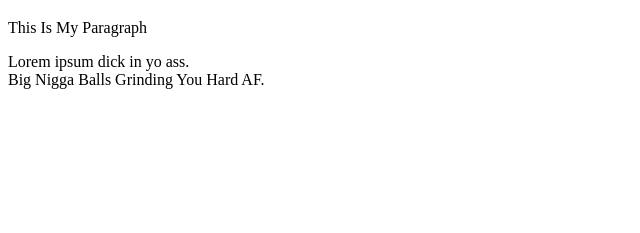
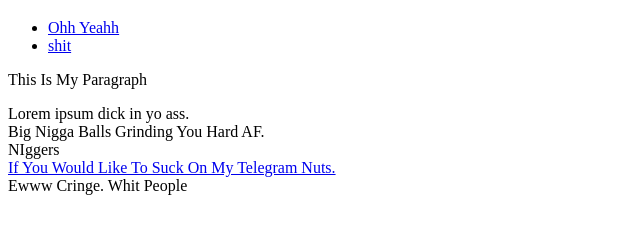
Before and after one commit to Sam-S3pi0l/coursera-test, a plain HTML site: page index.html in a window 1280 px wide. Shown: the part 61-294 px from the top of the page, without its empty margins (0-640 px from the left). Drawn offline with Linux system fonts and the light colour scheme.

Commit message:
Sections And Shit

```diff
--- a/index.html
+++ b/index.html
@@ -9,11 +9,22 @@
 
     <body>
         <h1 onclick="alert('negus')">Welcome To My Test Site</h1>
+        <ul>
+            <li><a href="#niggers"> Ohh Yeahh</a></li>
+            <li><a href="#not_niggers">shit</a></li>
+        </ul>
         <p onclick="alert('amogus sus amogus susi susi baki amogus sus')">This Is My Paragraph</p>
         <div onclick="alert('HOOOHYEEAAAH')">
             Lorem ipsum dick in yo ass.<br>
             Big Nigga Balls Grinding You Hard AF. <br>
         </div>
+        <section id="niggers">NIggers</section>
+        <a href="https://t.me/code_samurai" target="_blank" title="Suck EM">
+            <div>
+                If You Would Like To Suck On My Telegram Nuts.
+            </div>
+        </a>
+        <section id="not_niggers">Ewww Cringe. Whit People</section>
     </body>
 
 
```
